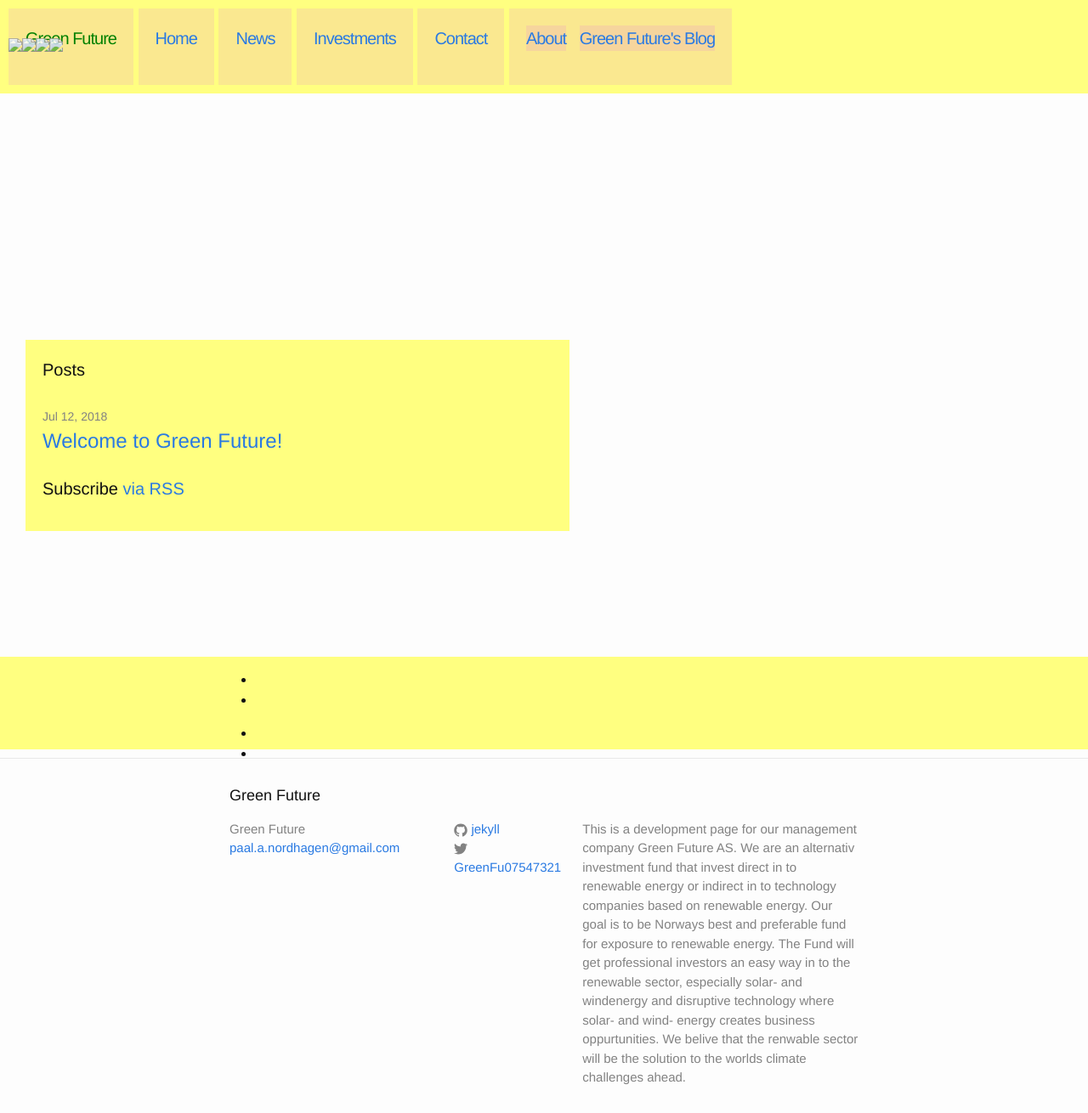
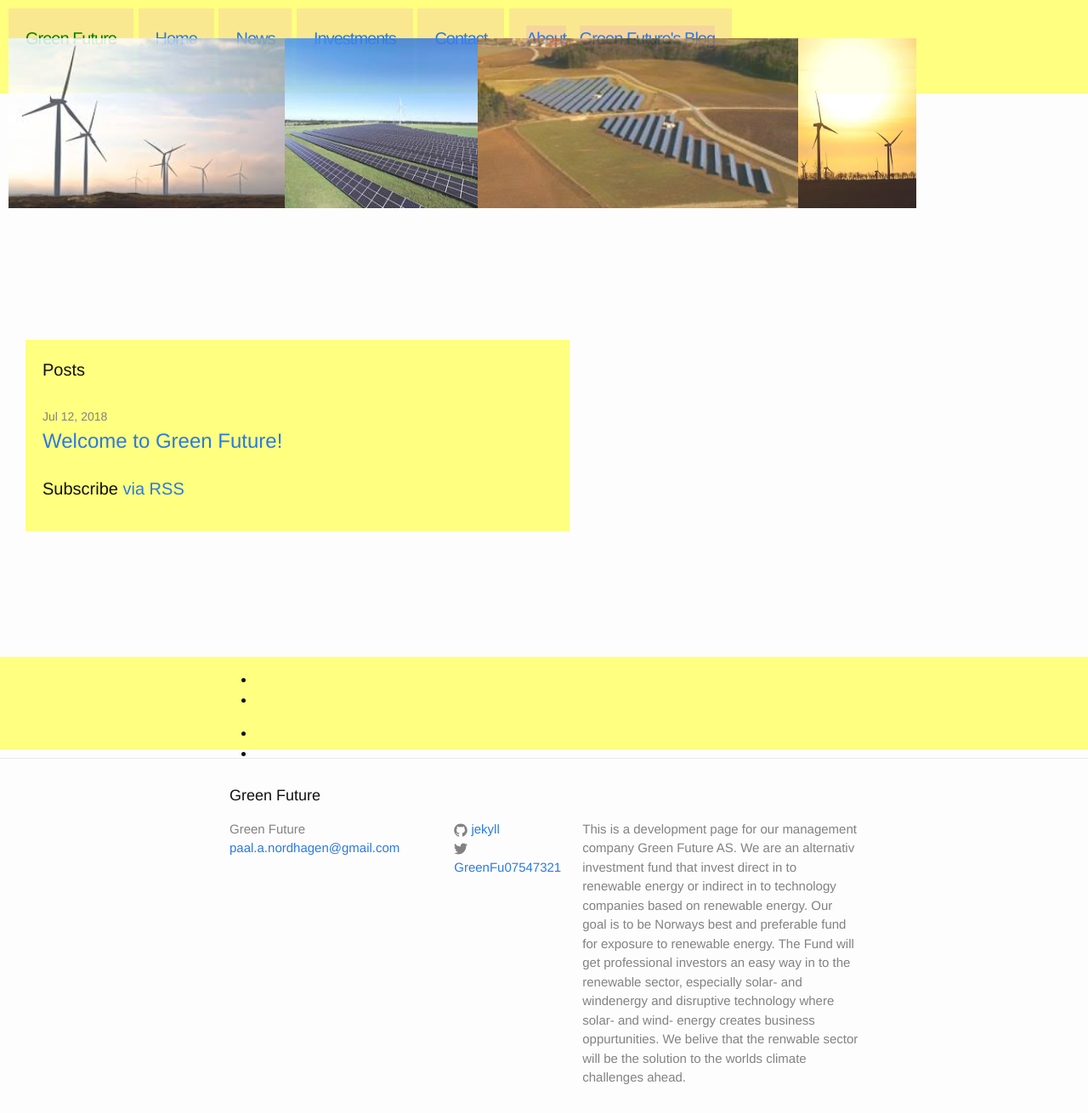
Before and after one commit to Paal-August/Paal-August.github.io, a Jekyll site: the page built from index.html, in a window 1280 px wide and 1310 px high. Shown: the whole window at 85% size. Built offline with Jekyll 4.4.1, drawn with Linux system fonts in a browser that asks for light colours.

Commit message:
Update header.html

```diff
--- a/_includes/header.html
+++ b/_includes/header.html
@@ -3,7 +3,7 @@
 
    <a class="site-title" href="{{ site.baseurl }}/">{{ site.title }}</a>
 
-   <div class="site-menu1"><a href="./images-3.jpeg?raw=true">Home</a></div>
+   <div class="site-menu1"><a href="https://github.com/Paal-August/Paal-August.github.io/blob/master/_includes/Vindmoller_images.jpeg?raw=true">Home</a></div>
     <div class="site-menu2"><a href="images-1.jpeg?raw=true">News</a></div>
     <div class="site-menu3"><a href="/images-2.jpeg?raw=true">Investments</a></div>
     <div class="site-menu4"><a href="#">Contact</a></div>
@@ -19,14 +19,14 @@
    <!-- </nav>-->
 
     <div class="image-container">
-      <img src="./Vindmoller_images.jpeg?raw=true">
+     <!-- <img src="./Vindmoller_images.jpeg?raw=true">
       <img src="./images-3.jpeg?raw=true">
       <img src="./images-1.jpeg?raw=true">
-      <img src="./images-2.jpeg?raw=true">
-      <!--  <img src="https://github.com/Paal-August/Paal-August.github.io/blob/master/_includes/Vindmoller_images.jpeg?raw=true"/>
+      <img src="./images-2.jpeg?raw=true">-->
+      <img src="https://github.com/Paal-August/Paal-August.github.io/blob/master/_includes/Vindmoller_images.jpeg?raw=true"/>
       <img src="https://github.com/Paal-August/Paal-August.github.io/blob/master/_includes/images-3.jpeg?raw=true"/>
       <img src="https://github.com/Paal-August/Paal-August.github.io/blob/master/_includes/images-1.jpeg?raw=true"/>
-      <img src="https://github.com/Paal-August/Paal-August.github.io/blob/master/_includes/images-2.jpeg?raw=true"/>-->
+      <img src="https://github.com/Paal-August/Paal-August.github.io/blob/master/_includes/images-2.jpeg?raw=true"/>
     </div>
 
 
```
